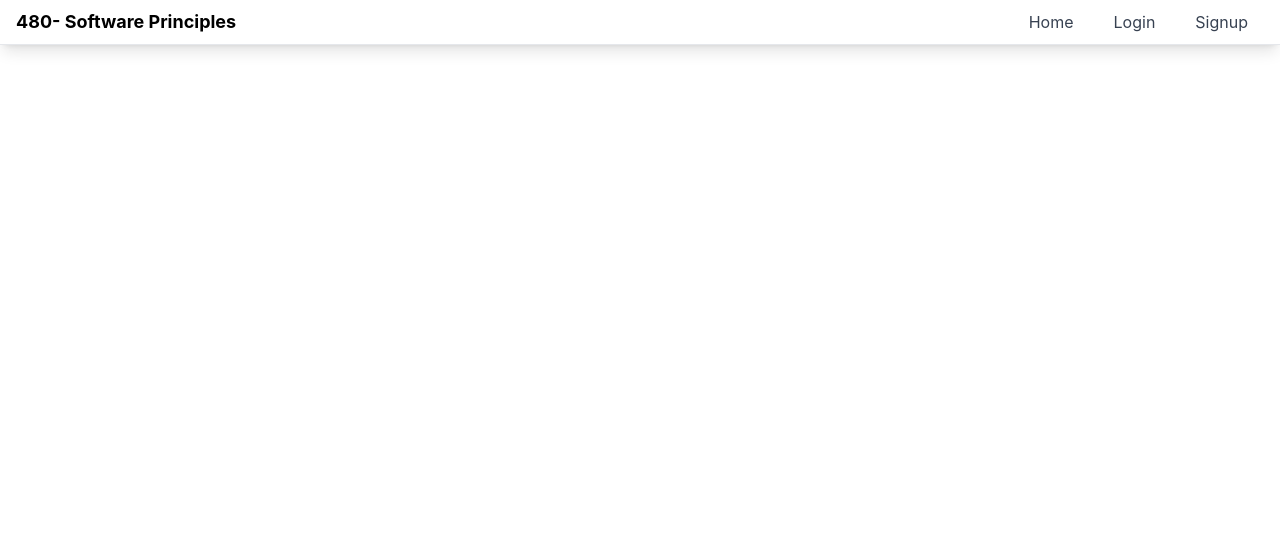
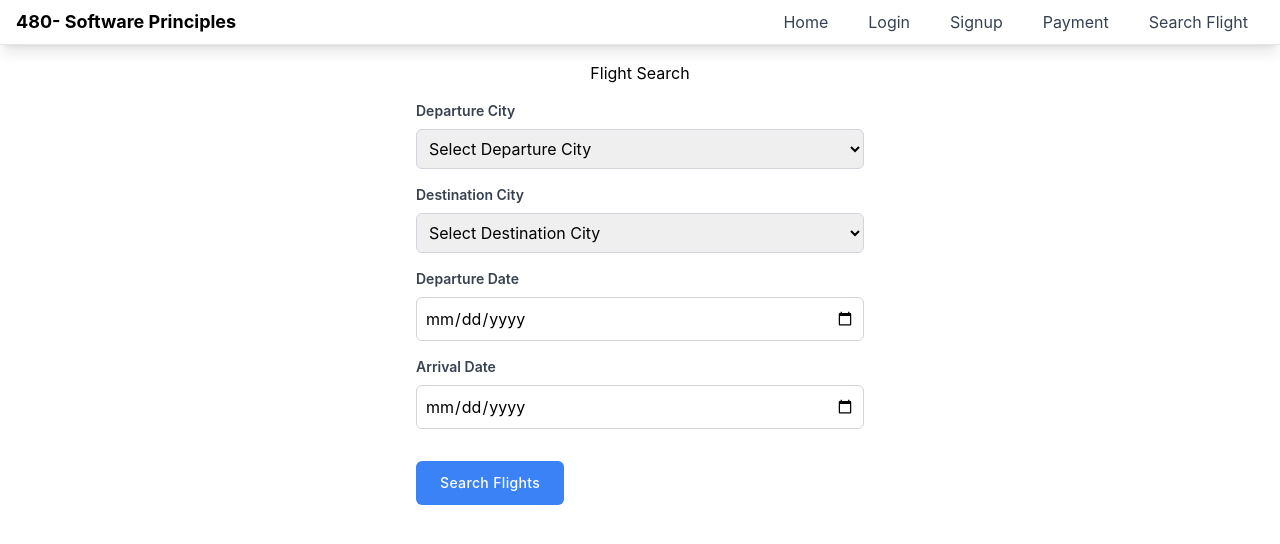
Before and after one commit to syrilj/ENSF480_FINAL_PROJECT, a React (Create React App) app in the folder flight_frontend/React-Routing/: page /SearchFlight in a window 1280 px wide. Shown: the top 544 px of the page. Built offline with nearby package versions, Linux system fonts and the light colour scheme.

Commit message:
flight search and payment wihtout connection

```diff
--- a/flight_frontend/React-Routing/src/App.js
+++ b/flight_frontend/React-Routing/src/App.js
@@ -7,6 +7,8 @@ import Navbar from "./component/Navbar";
 import Logout from "./component/Logout";
 import Login from "./component/Login";
 import SignUpForm from "./component/Signup";
+import Payment from "./component/Payment";
+import SearchFlight from "./component/SearchFlight.js";
 
 function App() {
     const { isAuthenticated, checkAuthentication, setIsAuthenticated } = useAuthentication();
@@ -35,6 +37,8 @@ function App() {
                     element={<Login checkAuthentication={checkAuthentication} />}
                 />
                 <Route path="/signup" element={<SignUpForm />} />
+                <Route path="/payment" element={<Payment />} />
+                <Route path="/SearchFlight" element={<SearchFlight />} />
             </Routes>
         </>
     );
--- a/flight_frontend/React-Routing/src/component/Navbar.js
+++ b/flight_frontend/React-Routing/src/component/Navbar.js
@@ -41,6 +41,12 @@ function Navbar() {
                         <li>
                             <NavLink to="/signup" className="px-4 py-2 text-gray-700 hover:bg-gray-100">Signup</NavLink>
                         </li>
+                        <li>
+                            <NavLink to="/payment" className="px-4 py-2 text-gray-700 hover:bg-gray-100">Payment</NavLink>
+                        </li>
+                        <li>
+                            <NavLink to="/SearchFlight" className="px-4 py-2 text-gray-700 hover:bg-gray-100">Search Flight</NavLink>
+                        </li>
                     </>
                 )}
             </ul>
--- /dev/null
+++ b/flight_frontend/React-Routing/src/component/Payment.js
@@ -0,0 +1,98 @@
+import React, { useState } from 'react';
+
+const PaymentPage = () => {
+  const [cardNumber, setCardNumber] = useState('');
+  const [expirationDate, setExpirationDate] = useState('');
+  const [cvc, setCvc] = useState('');
+  const [name, setName] = useState('');
+  const [error, setError] = useState(null);
+  const [paymentSuccessful, setPaymentSuccessful] = useState(false);
+
+  const handleSubmit = (e) => {
+    e.preventDefault();
+
+    // Simulate a simple validation
+    if (!cardNumber || !expirationDate || !cvc || !name) {
+      setError('Please fill in all fields.');
+      return;
+    }
+
+    // Simulate a successful payment
+    setPaymentSuccessful(true);
+  };
+
+  return (
+    <div className="container">
+      <h2 className="text-center my-4">Payment Page</h2>
+
+      {!paymentSuccessful ? (
+        <form onSubmit={handleSubmit} className="mx-auto max-w-md">
+          <div className="mb-4">
+            <label htmlFor="cardNumber" className="block mb-2 text-sm font-semibold text-gray-700">
+              Card Number
+            </label>
+            <input
+              type="text"
+              id="cardNumber"
+              className="w-full p-2 border border-gray-300 rounded-md"
+              value={cardNumber}
+              onChange={(e) => setCardNumber(e.target.value)}
+            />
+          </div>
+
+          <div className="mb-4">
+            <label htmlFor="expirationDate" className="block mb-2 text-sm font-semibold text-gray-700">
+              Expiration Date
+            </label>
+            <input
+              type="text"
+              id="expirationDate"
+              className="w-full p-2 border border-gray-300 rounded-md"
+              value={expirationDate}
+              onChange={(e) => setExpirationDate(e.target.value)}
+            />
+          </div>
+
+          <div className="mb-4">
+            <label htmlFor="cvc" className="block mb-2 text-sm font-semibold text-gray-700">
+              CVC
+            </label>
+            <input
+              type="text"
+              id="cvc"
+              className="w-full p-2 border border-gray-300 rounded-md"
+              value={cvc}
+              onChange={(e) => setCvc(e.target.value)}
+            />
+          </div>
+
+          <div className="mb-4">
+            <label htmlFor="name" className="block mb-2 text-sm font-semibold text-gray-700">
+              Cardholder Name
+            </label>
+            <input
+              type="text"
+              id="name"
+              className="w-full p-2 border border-gray-300 rounded-md"
+              value={name}
+              onChange={(e) => setName(e.target.value)}
+            />
+          </div>
+
+          {error && <p className="text-red-500 mb-4">{error}</p>}
+
+          <button
+            type="submit"
+            className="mt-4 px-6 py-3 text-sm font-medium tracking-wide text-white capitalize transition-colors duration-300 transform bg-blue-500 rounded-md hover:bg-blue-400 focus:outline-none focus:ring focus:ring-blue-300 focus:ring-opacity-50"
+          >
+            Pay Now
+          </button>
+        </form>
+      ) : (
+        <p className="text-green-500 text-center my-4">Payment successful!</p>
+      )}
+    </div>
+  );
+};
+
+export default PaymentPage;
--- /dev/null
+++ b/flight_frontend/React-Routing/src/component/SearchFlight.js
@@ -0,0 +1,101 @@
+import React, { useState } from 'react';
+
+const FlightSearchPage = () => {
+  const cities = ['Calgary', 'Vancouver', 'Los Angeles', 'New York'];
+
+  const [departureCity, setDepartureCity] = useState('');
+  const [destinationCity, setDestinationCity] = useState('');
+  const [departureDate, setDepartureDate] = useState('');
+  const [arrivalDate, setArrivalDate] = useState('');
+
+  const handleSearch = (e) => {
+    e.preventDefault();
+    // Perform the flight search logic based on the selected options
+    console.log('Departure City:', departureCity);
+    console.log('Destination City:', destinationCity);
+    console.log('Departure Date:', departureDate);
+    console.log('Arrival Date:', arrivalDate);
+    // Implement your flight search logic or send the selected options to a backend API
+  };
+
+  return (
+    <div className="container">
+      <h2 className="text-center my-4">Flight Search</h2>
+
+      <form onSubmit={handleSearch} className="mx-auto max-w-md">
+        <div className="mb-4">
+          <label htmlFor="departureCity" className="block mb-2 text-sm font-semibold text-gray-700">
+            Departure City
+          </label>
+          <select
+            id="departureCity"
+            className="w-full p-2 border border-gray-300 rounded-md"
+            value={departureCity}
+            onChange={(e) => setDepartureCity(e.target.value)}
+          >
+            <option value="">Select Departure City</option>
+            {cities.map((city) => (
+              <option key={city} value={city}>
+                {city}
+              </option>
+            ))}
+          </select>
+        </div>
+
+        <div className="mb-4">
+          <label htmlFor="destinationCity" className="block mb-2 text-sm font-semibold text-gray-700">
+            Destination City
+          </label>
+          <select
+            id="destinationCity"
+            className="w-full p-2 border border-gray-300 rounded-md"
+            value={destinationCity}
+            onChange={(e) => setDestinationCity(e.target.value)}
+          >
+            <option value="">Select Destination City</option>
+            {cities.map((city) => (
+              <option key={city} value={city}>
+                {city}
+              </option>
+            ))}
+          </select>
+        </div>
+
+        <div className="mb-4">
+          <label htmlFor="departureDate" className="block mb-2 text-sm font-semibold text-gray-700">
+            Departure Date
+          </label>
+          <input
+            type="date"
+            id="departureDate"
+            className="w-full p-2 border border-gray-300 rounded-md"
+            value={departureDate}
+            onChange={(e) => setDepartureDate(e.target.value)}
+          />
+        </div>
+
+        <div className="mb-4">
+          <label htmlFor="arrivalDate" className="block mb-2 text-sm font-semibold text-gray-700">
+            Arrival Date
+          </label>
+          <input
+            type="date"
+            id="arrivalDate"
+            className="w-full p-2 border border-gray-300 rounded-md"
+            value={arrivalDate}
+            onChange={(e) => setArrivalDate(e.target.value)}
+          />
+        </div>
+
+        <button
+          type="submit"
+          className="mt-4 px-6 py-3 text-sm font-medium tracking-wide text-white capitalize transition-colors duration-300 transform bg-blue-500 rounded-md hover:bg-blue-400 focus:outline-none focus:ring focus:ring-blue-300 focus:ring-opacity-50"
+        >
+          Search Flights
+        </button>
+      </form>
+    </div>
+  );
+};
+
+export default FlightSearchPage;
```
